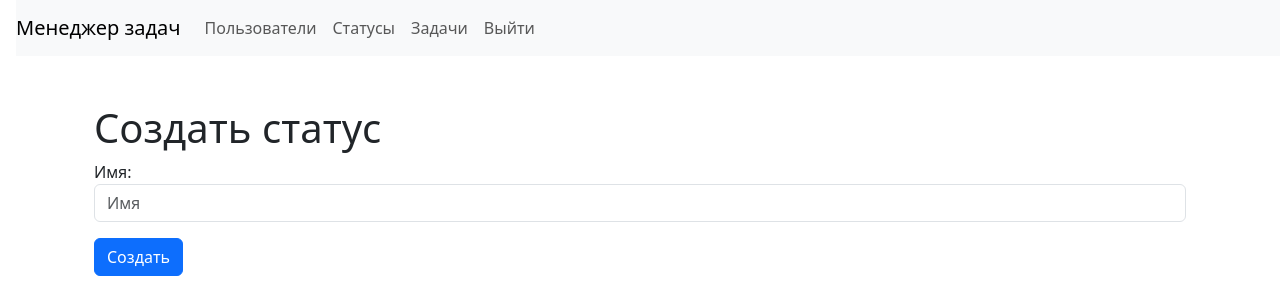
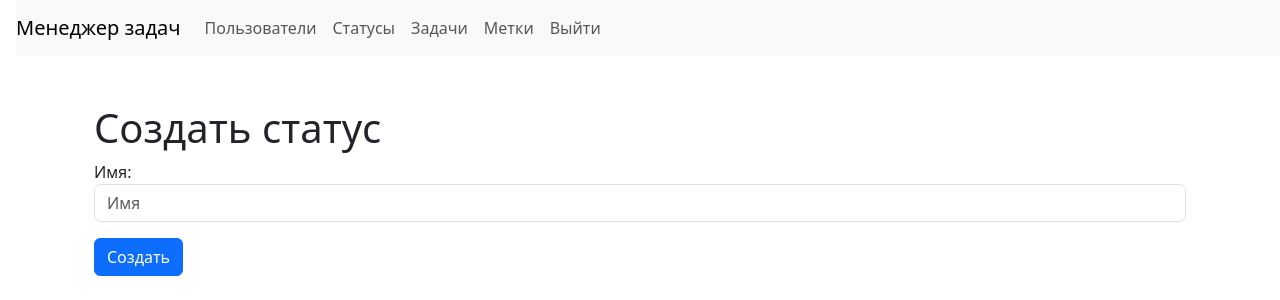
Before and after one commit to chustovalena/python-project-52, a Django app: page /statuses/create/ in a window 1280 px wide. Shown: the top 300 px of the page. Run offline with Django 5.2, Linux system fonts and the light colour scheme; the visitor is signed in with stand-in values (Sample User, id 1); parts of the project's set-up code (start-up, migrations or seed data) failed here and were passed over.

Commit message:
add labels to navbar

```diff
--- a/task_manager/templates/base.html
+++ b/task_manager/templates/base.html
@@ -25,6 +25,9 @@
           </li>
           <li class="nav-item">
               <a class="nav-link" href="{% url 'tasks:index' %}">Задачи</a>
+          </li>
+          <li class="nav-item">
+              <a class="nav-link" href="{% url 'labels:index' %}">Метки</a>
           </li>
           <form method="post" class="nav-item" action="{% url 'logout' %}">
               {% csrf_token %}
```
